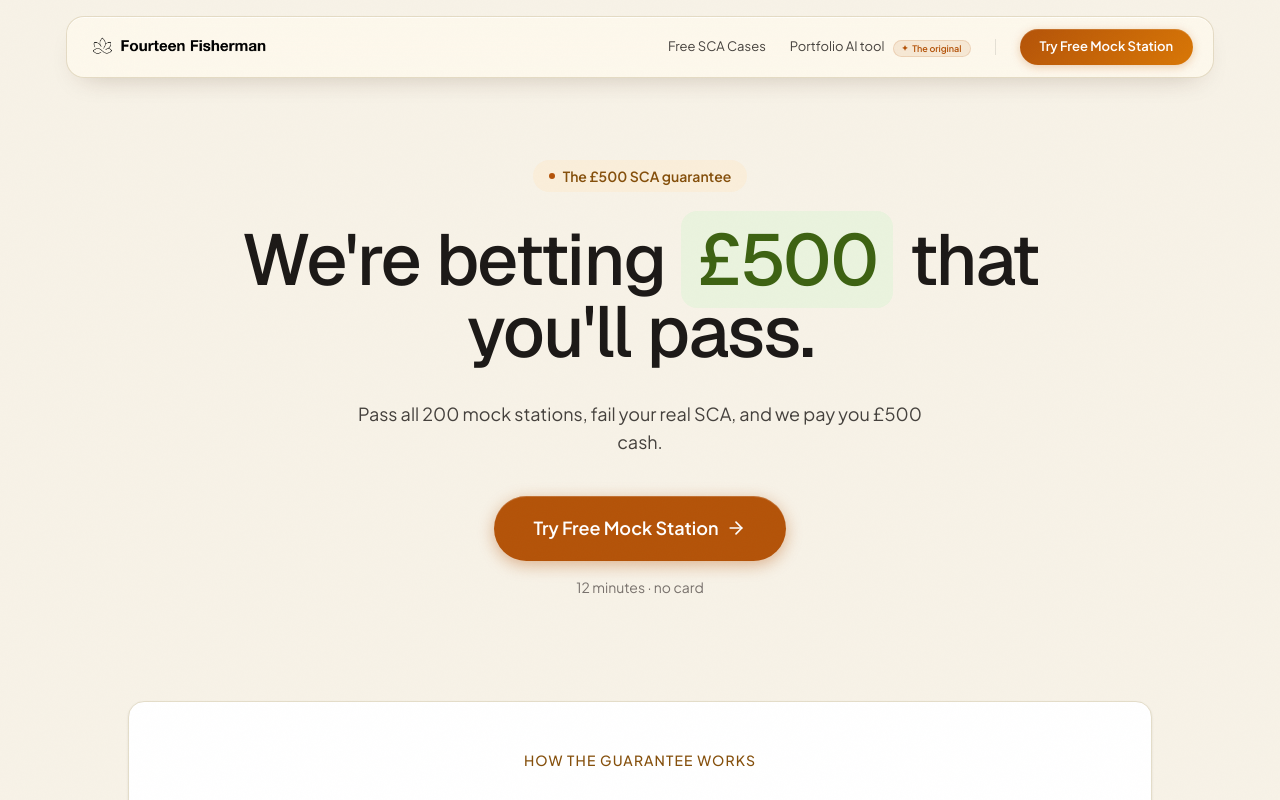
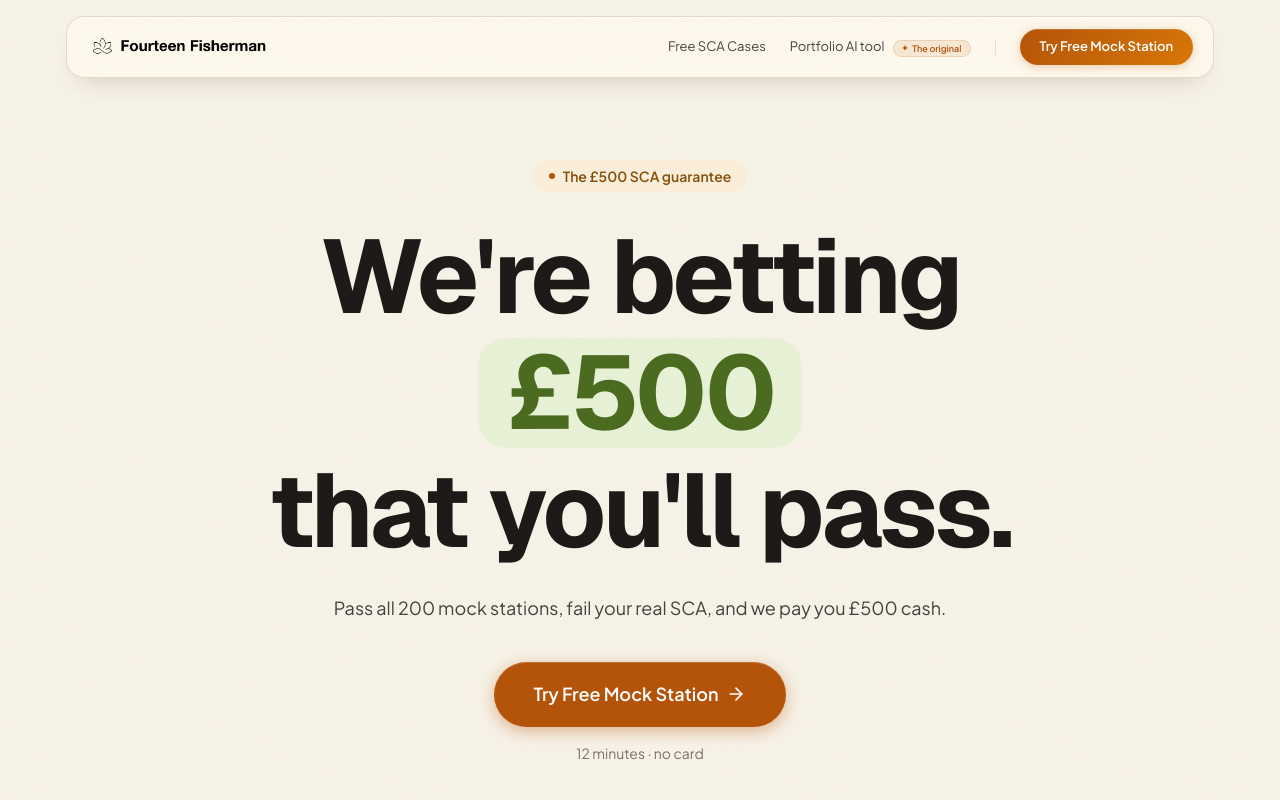
Before and after one commit to nabilkhan99/CaseForgeFrontend, a Next.js app: page / in a window 1280 px wide. Shown: the top 800 px of the page. Built offline with nearby package versions, Linux system fonts and the light colour scheme; no server answers.

Commit message:
feat(landing): heavier betting hero — £500 on its own highlighted line (ISH-5)

```diff
--- a/components/landing/v5/Hero.tsx
+++ b/components/landing/v5/Hero.tsx
@@ -25,12 +25,14 @@ export default function Hero() {
           whileInView={{ opacity: 1, y: 0 }}
           viewport={{ once: true }}
           transition={{ duration: 0.5, delay: 0.08 }}
-          className="mb-6 font-[family-name:var(--font-display)] text-[2.6rem] font-medium leading-[1.12] tracking-tight text-heading sm:mb-8 sm:text-6xl lg:text-7xl"
+          className="mb-6 font-[family-name:var(--font-display)] text-[2.9rem] font-bold leading-[1.04] tracking-[-0.03em] text-heading sm:mb-8 sm:text-7xl lg:text-[6.5rem]"
         >
-          We&apos;re betting{' '}
-          <span className="whitespace-nowrap rounded-xl bg-[#EAF3DE] px-2.5 py-0.5 text-[#3D6212] sm:rounded-2xl sm:px-4">
-            £500
-          </span>{' '}
+          We&apos;re betting
+          <span className="my-1.5 block sm:my-2.5">
+            <span className="inline-block rounded-2xl bg-[#E7F1D6] px-4 pb-1 pt-0.5 text-[#4A6B1F] sm:rounded-[1.75rem] sm:px-7">
+              £500
+            </span>
+          </span>
           that you&apos;ll pass.
         </motion.h1>
 
@@ -39,7 +41,7 @@ export default function Hero() {
           whileInView={{ opacity: 1, y: 0 }}
           viewport={{ once: true }}
           transition={{ duration: 0.5, delay: 0.14 }}
-          className="mx-auto mb-8 max-w-md text-sm leading-relaxed text-body sm:mb-10 sm:max-w-xl sm:text-lg"
+          className="mx-auto mb-8 max-w-md text-sm leading-relaxed text-body sm:mb-10 sm:max-w-2xl sm:text-lg"
         >
           Pass all 200 mock stations, fail your real SCA, and we pay you £500
           cash.
```
